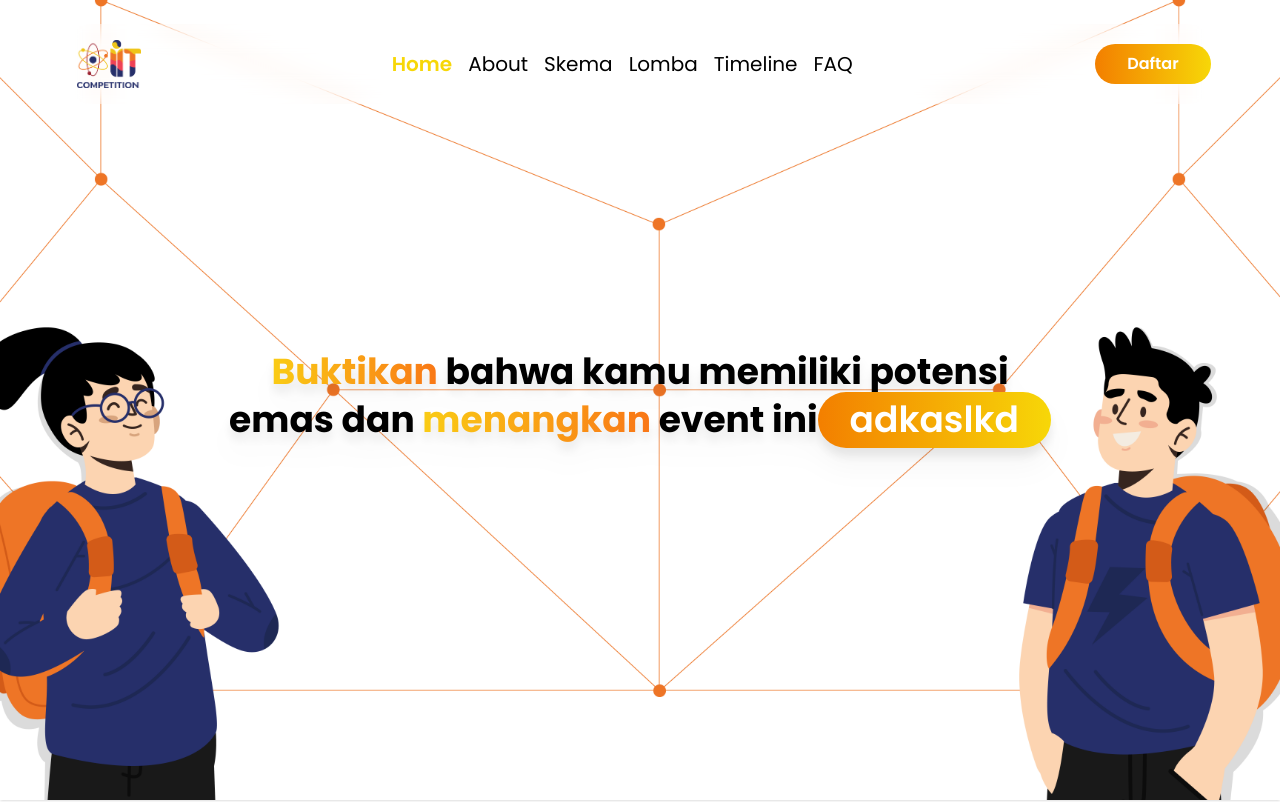
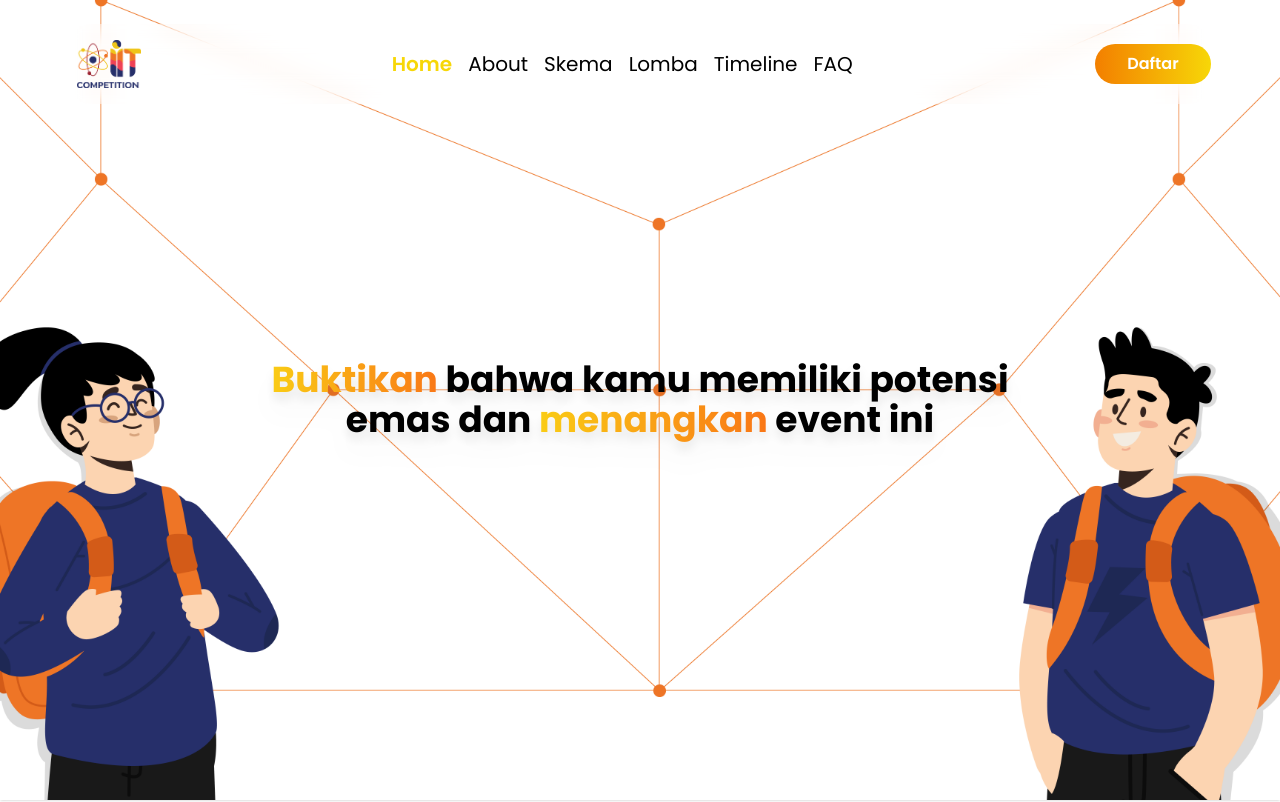
Before and after one commit to rianmz-genz/webiitc, a Next.js app: page / in a window 1280 px wide. Shown: the top 802 px of the page. Built offline with nearby package versions, Linux system fonts and the light colour scheme.

Commit message:
hero section

```diff
--- a/components/organisms/home/HeroSection.js
+++ b/components/organisms/home/HeroSection.js
@@ -3,17 +3,8 @@ import Text from "@/components/atoms/Text";
 import Button from "@/components/atoms/Button";
 import Navbar from "./Navbar";
 import Container from "@/components/molecules/Container";
-import sendEmail from "@/api/auth/SendEmail";
 
 const HeroSection = () => {
-  const handleSendEmail = async () => {
-    try {
-      await sendEmail();
-      console.log("Email berhasil dikirim.");
-    } catch (error) {
-      console.error("Terjadi kesalahan saat mengirim email: ", error);
-    }
-  };
   return (
     <section id="hero" className="relative overflow-hidden h-screen shadow">
       <div className="absolute inset-0 ">
@@ -44,7 +35,6 @@ const HeroSection = () => {
             menangkan{" "}
           </span>{" "}
           event ini
-          <Button onClick={() => handleSendEmail()}>adkaslkd</Button>
         </Text>
       </Container>
     </section>
```
